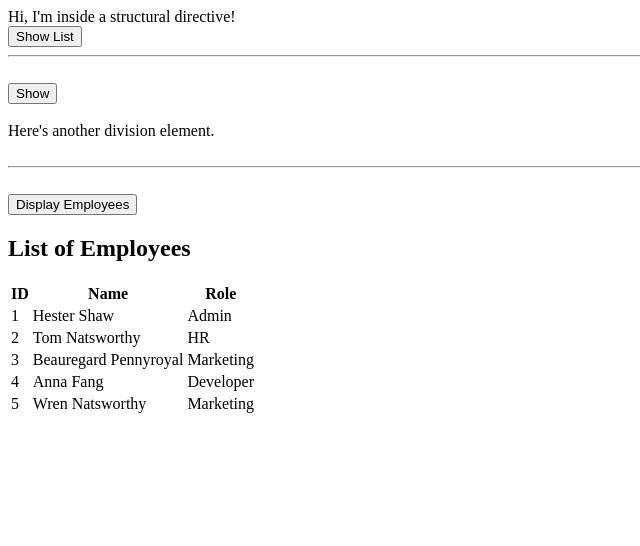
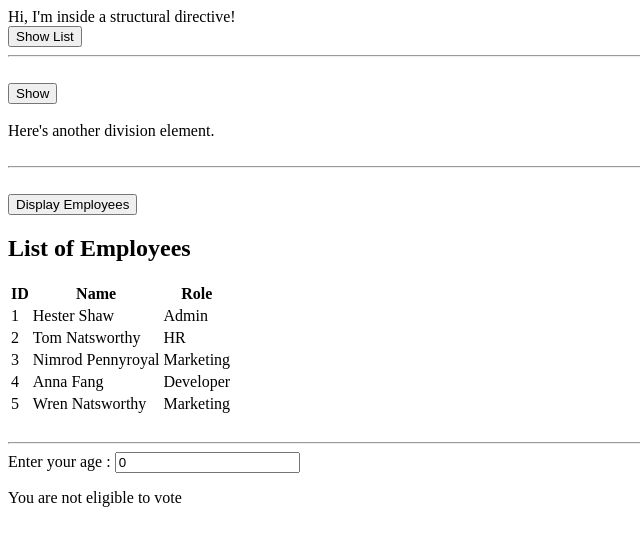
Before and after one commit to darlenewagner/testAngular, an Angular app: page / in a window 1280 px wide. Shown: the top 546 px of the page, without its empty margins (0-640 px from the left). Built offline with nearby package versions, Linux system fonts and the light colour scheme.

Commit message:
Updates to app.html and app.ts

```diff
--- a/src/app/app.html
+++ b/src/app/app.html
@@ -67,3 +67,21 @@
     <h2>No employees to display</h2>
   }
 </div>
+
+<br/>
+<hr/>
+<div class="container">
+  <label>Enter your age : </label>
+  <input type="text" (input)="checkEligibility()"
+  [(ngModel)]="age" />
+  <div>
+    @switch (isEligible) {
+       @case (true){
+        <p>You are eligible to vote</p>
+       }
+       @default {
+       <p>You are not eligible to vote</p>
+       }
+    }
+  </div>
+</div>
--- a/src/app/app.ts
+++ b/src/app/app.ts
@@ -1,6 +1,7 @@
 import { Component, signal } from '@angular/core';
 import { CommonModule } from '@angular/common';
 import { RouterOutlet } from '@angular/router';
+import { FormsModule } from '@angular/forms';
 
 interface empInterface {
   id: number;
@@ -10,7 +11,7 @@ interface empInterface {
 
 @Component({
   selector: 'app-root',
-  imports: [CommonModule, RouterOutlet],
+  imports: [CommonModule, RouterOutlet, FormsModule],
   templateUrl: './app.html',
   styleUrl: './app.css'
 })
@@ -29,7 +30,7 @@ export class App {
    employees = signal<empInterface[]>([
      {id: 1, name: 'Hester Shaw', role: 'Admin'},
      {id: 2, name: 'Tom Natsworthy', role: 'HR'},
-     {id: 3, name: 'Beauregard Pennyroyal', role: 'Marketing'},
+     {id: 3, name: 'Nimrod Pennyroyal', role: 'Marketing'},
      {id: 4, name: 'Anna Fang', role: 'Developer'},
      {id: 5, name: 'Wren Natsworthy', role: 'Marketing'},
    ]);
@@ -37,6 +38,12 @@ export class App {
   toggleEmployees() {
     this.showEmployees = !this.showEmployees;
   }
+
+   age : number = 0;
+   isEligible : boolean = false;
+   checkEligibility(){
+     this.isEligible = this.age >= 18;
+   }
 
   fullStackDev = [{
     id: 1,
```
